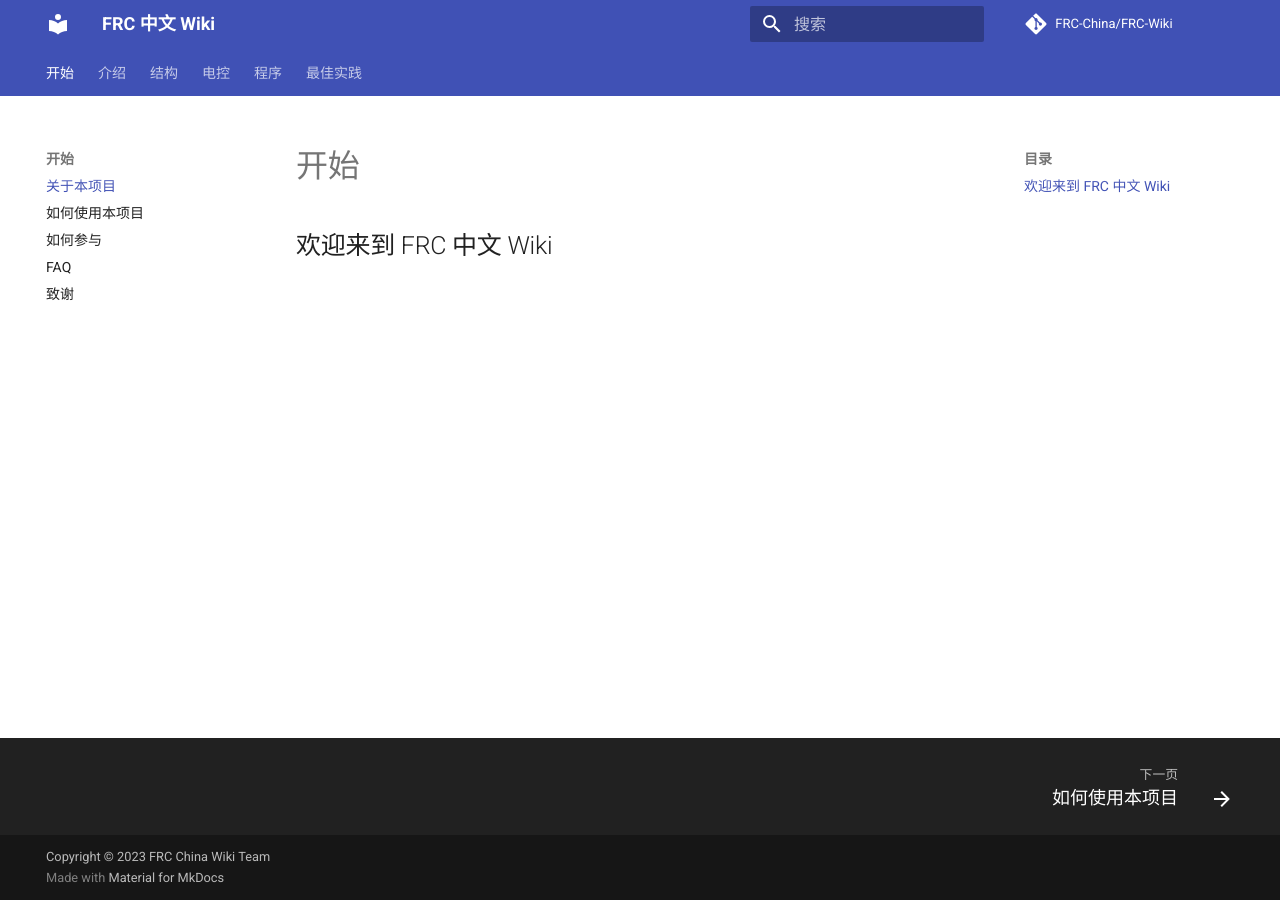
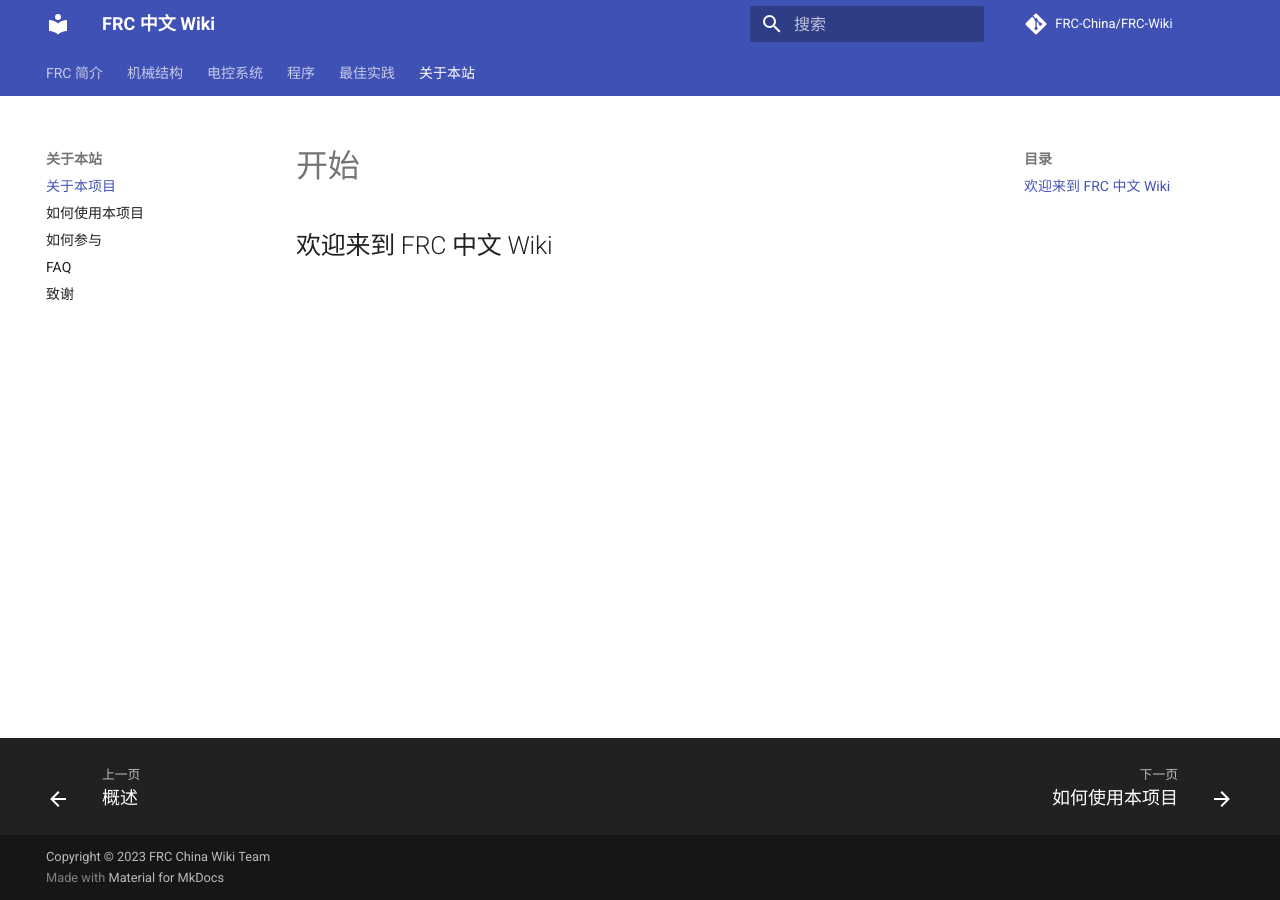
Before and after one commit to FRC-China/FRC-Wiki, an MkDocs documentation site: the page built from docs/index.md, in a window 1280 px wide. Built offline with MkDocs 1.6.1 and Material for MkDocs 9.7.7, drawn with Linux system fonts in a browser that asks for light colours; comment, search, counter and statistics services are not loaded.

Commit message:
Update mkdocs.yml

```diff
--- a/mkdocs.yml
+++ b/mkdocs.yml
@@ -5,24 +5,25 @@ repo_name: FRC-China/FRC-Wiki
 repo_url: https://github.com/FRC-China/FRC-Wiki
 
 nav:
-  - 开始:
+  - FRC 简介:
+      - 比赛历史: intro/history.md
+      - 比赛内容: intro/content.md
+      - 外网资源: intro/resources.md
+  - 机械结构:
+      - 结构概述: structure/overview.md
+  - 电控系统:
+      - 电控概述: electronics/overview.md
+  - 程序:
+      - 程序概述: programming/overview.md
+      - Java基础: programming/javabasics.md
+  - 最佳实践:
+        - 概述: best-practices/overview.md
+  - 关于本站:
       - 关于本项目: index.md
       - 如何使用本项目: start/usage.md
       - 如何参与: start/contribute.md
       - FAQ: start/faq.md
       - 致谢: start/acknowledgement.md
-  - 介绍:
-      - 比赛历史: intro/history.md
-      - 比赛内容: intro/content.md
-      - 外网资源: intro/resources.md
-  - 结构:
-      - 结构概述: structure/overview.md
-  - 电控:
-      - 电控概述: electronics/overview.md
-  - 程序:
-      - 程序概述: programming/overview.md
-  - 最佳实践:
-        - 概述: best-practices/overview.md
 
 markdown_extensions:
   - footnotes
```
